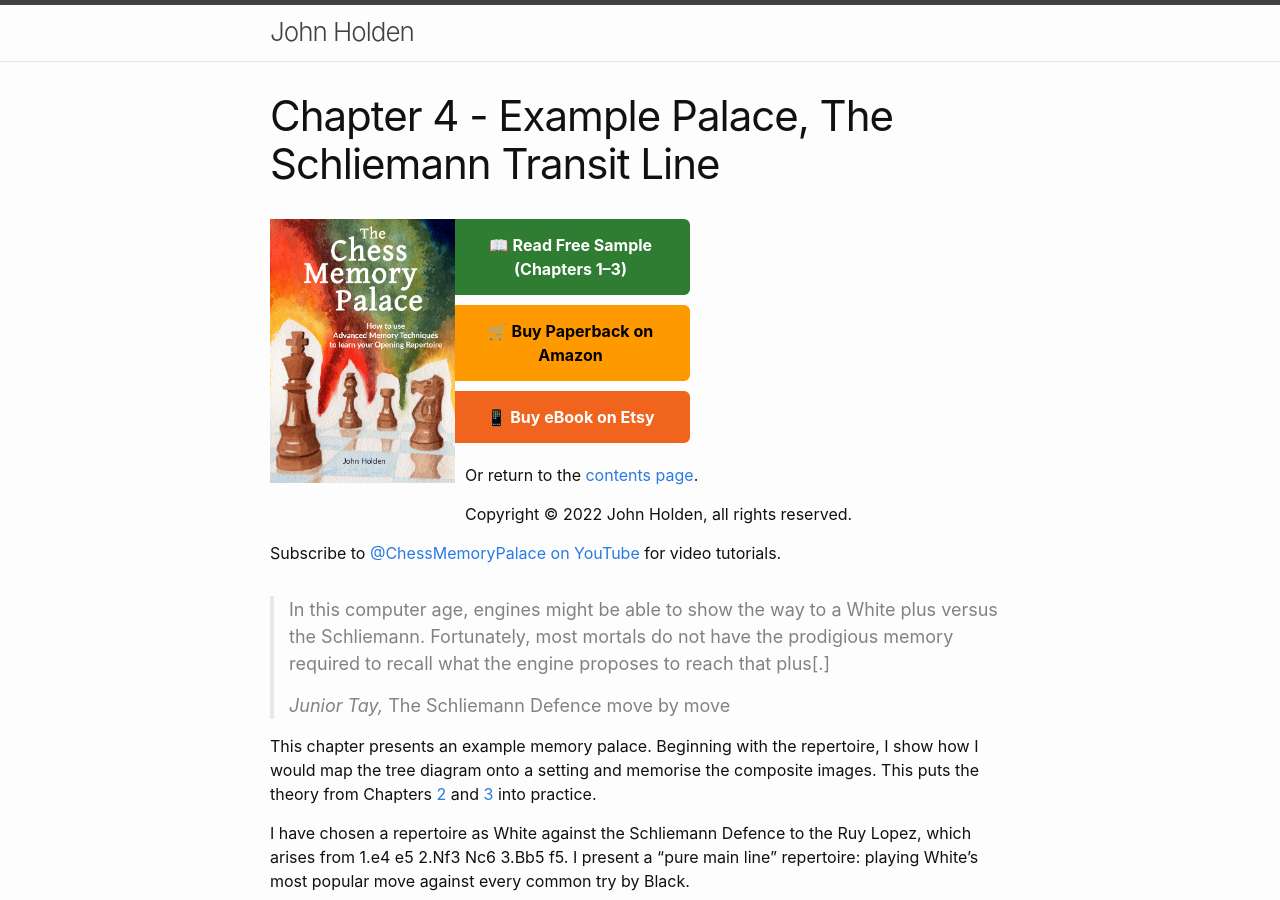
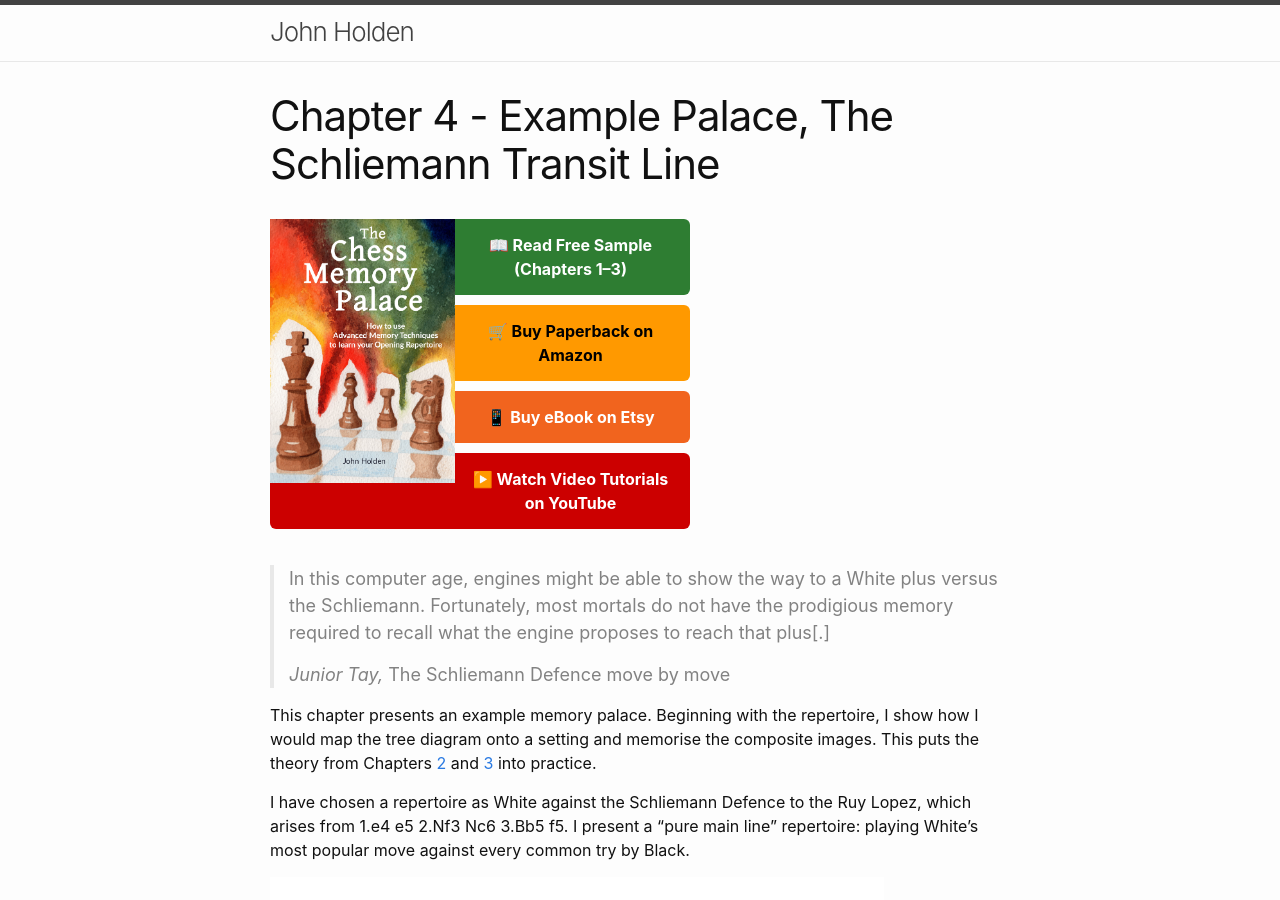
Before and after one commit to liontailedmacaque/liontailedmacaque.github.io, a Jekyll site: the page built from chessmemorypalace/chapter4.md, in a window 1280 px wide and 900 px high. Built offline with Jekyll 4.4.1, drawn with Linux system fonts in a browser that asks for light colours.

Commit message:
Update chess-memory-header-test.html

```diff
--- a/_includes/chess-memory-header-test.html
+++ b/_includes/chess-memory-header-test.html
@@ -13,23 +13,16 @@
   </a>
 
   <a href="https://chessmemorypalace.etsy.com"
-     style="display: block; background-color: #f1641e; color: #ffffff; padding: 14px; text-decoration: none; font-weight: bold; border-radius: 6px; text-align: center;">
+     style="display: block; background-color: #f1641e; color: #ffffff; padding: 14px; text-decoration: none; font-weight: bold; border-radius: 6px; margin-bottom: 10px; text-align: center;">
     📱 Buy eBook on Etsy
   </a>
 
+  <a href="https://www.youtube.com/@ChessMemoryPalace"
+     style="display: block; background-color: #cc0000; color: #ffffff; padding: 14px; text-decoration: none; font-weight: bold; border-radius: 6px; text-align: center;">
+    ▶️ Watch Video Tutorials on YouTube
+  </a>
+
 </div>
-
-<p>
-Or return to the <a href="/chessmemorypalace">contents page</a>.
-</p>
-
-Copyright © 2022 John Holden, all rights reserved.
-
-<p>
-Subscribe to
-<a href="https://www.youtube.com/@ChessMemoryPalace">@ChessMemoryPalace on YouTube</a>
-for video tutorials.
-</p>
 
 <!-- {% include a-affiliate-note.html %} -->
 
```
